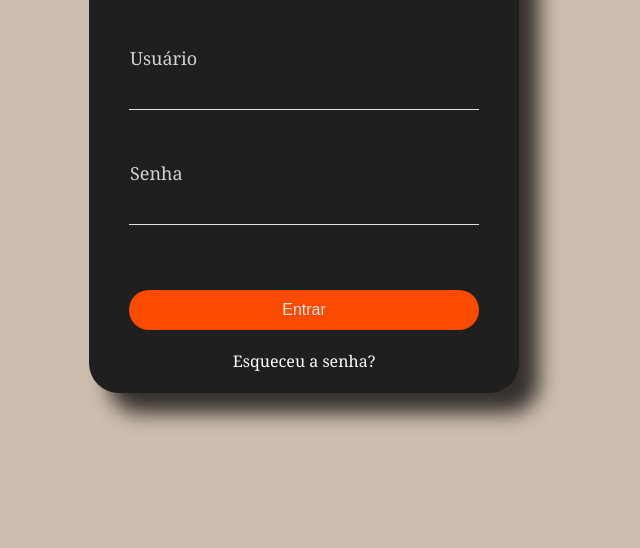
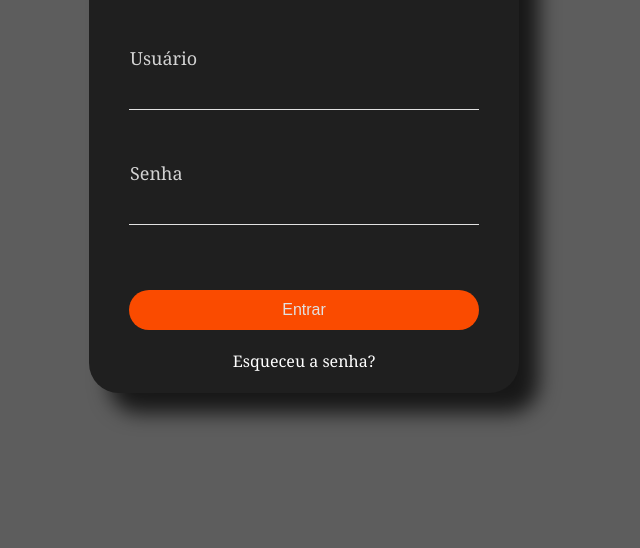
Before and after one commit to MarcoTSF/Login-Page, a plain HTML site: page index.html in a window 1280 px wide. Shown: the part 252-800 px from the top of the page, without its empty margins (336-976 px from the left). Drawn offline with Linux system fonts and the light colour scheme.

Commit message:
Update style.css

```diff
--- a/style.css
+++ b/style.css
@@ -7,7 +7,7 @@
 body {
     padding: 0;
     margin: 0;
-    background-color:#cdbdae;
+    background-color:#5d5d5d;
 }
 
 #login {
```
